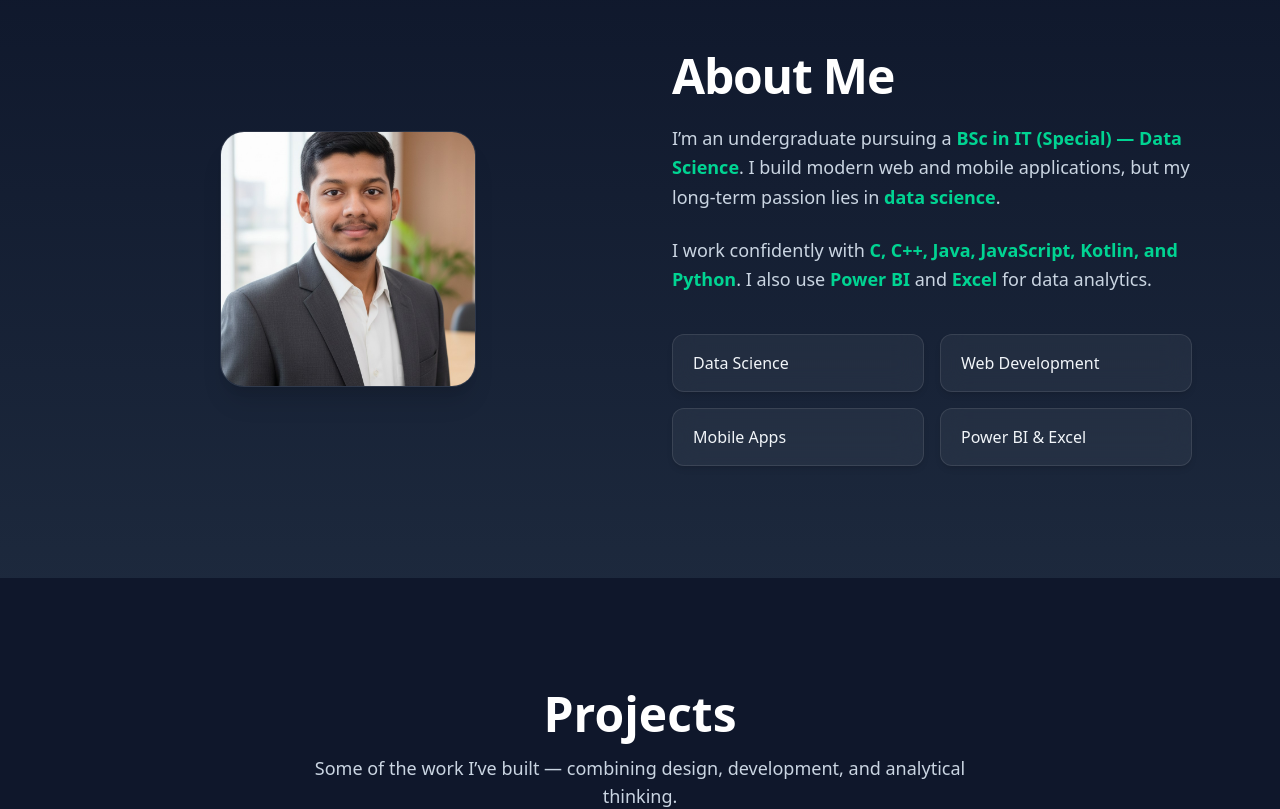
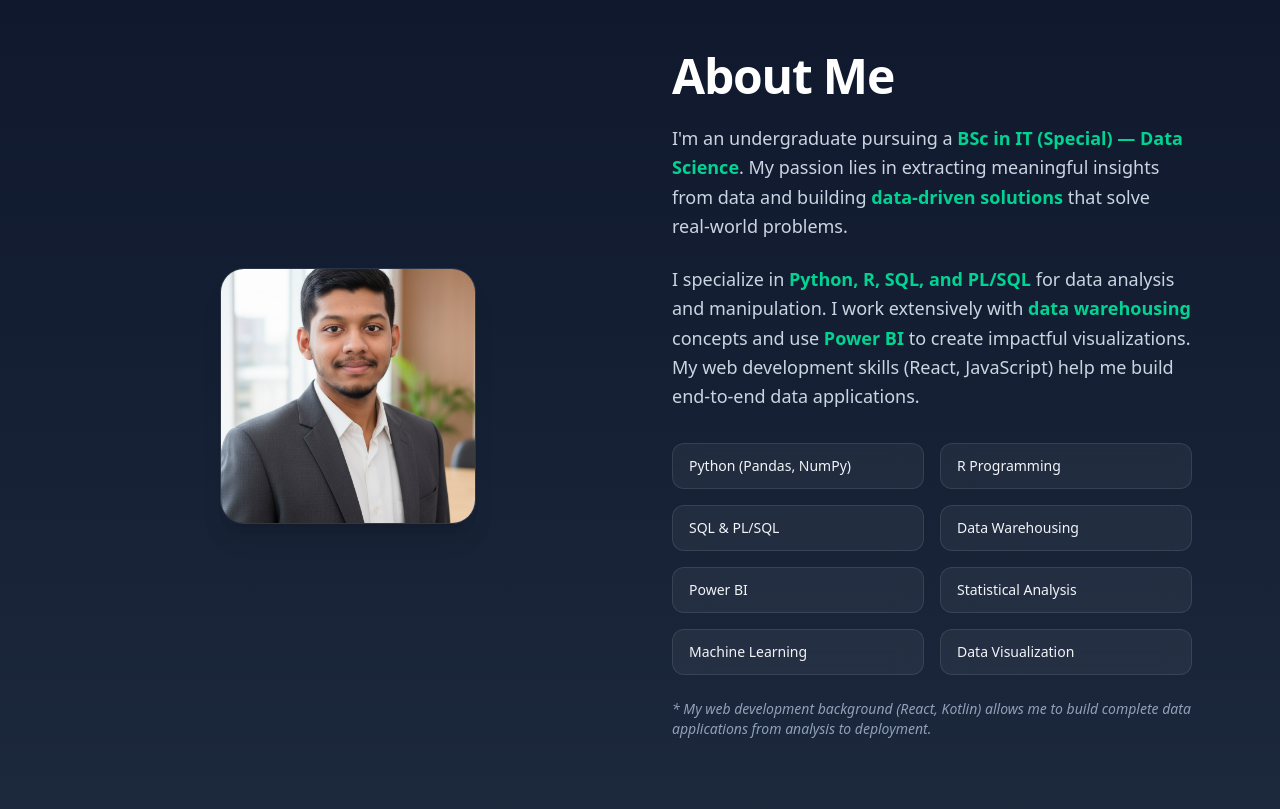
Before and after one commit to matheeshagit/portfolio, a React (Vite) app: page / in a window 1280 px wide. Shown: the part 860-1669 px from the top of the page. Built offline with nearby package versions, Linux system fonts and the light colour scheme.

Commit message:
Update the about section

```diff
--- a/src/components/About.jsx
+++ b/src/components/About.jsx
@@ -57,42 +57,53 @@ export default function About() {
           </h2>
 
           <p className="text-lg leading-relaxed mb-6 text-slate-300">
-        I’m an undergraduate pursuing a
+            I'm an undergraduate pursuing a
             <span className="font-semibold text-emerald-400"> BSc in IT (Special) — Data Science</span>.
-        I build modern web and mobile applications, but my long-term passion lies in
-        <span className="font-semibold text-emerald-400"> data science</span>.
+            My passion lies in extracting meaningful insights from data and building
+            <span className="font-semibold text-emerald-400"> data-driven solutions</span> that solve real-world problems.
           </p>
 
           <p className="text-lg leading-relaxed mb-6 text-slate-300">
-        I work confidently with
-        <span className="font-semibold text-emerald-400"> C, C++, Java, JavaScript, Kotlin, and Python</span>.
-        I also use
-        <span className="font-semibold text-emerald-400"> Power BI</span> and
-        <span className="font-semibold text-emerald-400"> Excel</span> for data analytics.
+            I specialize in
+            <span className="font-semibold text-emerald-400"> Python, R, SQL, and PL/SQL</span> for data analysis and manipulation.
+            I work extensively with
+            <span className="font-semibold text-emerald-400"> data warehousing</span> concepts and use
+            <span className="font-semibold text-emerald-400"> Power BI</span> to create impactful visualizations.
+            My web development skills (React, JavaScript) help me build end-to-end data applications.
           </p>
 
-      {/* Skills */}
+          {/* Technical Skills - Data Science Focus */}
           <motion.div
-        className="grid grid-cols-2 gap-4 mt-10"
+            className="grid grid-cols-2 gap-4 mt-8"
             variants={container}
           >
-        {["Data Science", "Web Development", "Mobile Apps", "Power BI & Excel"].map(
-          (skill, i) => (
+            {[
+              "Python (Pandas, NumPy)",
+              "R Programming",
+              "SQL & PL/SQL",
+              "Data Warehousing",
+              "Power BI",
+              "Statistical Analysis",
+              "Machine Learning",
+              "Data Visualization"
+            ].map((skill, i) => (
               <motion.div
                 key={i}
-              className="px-5 py-4 bg-white/5 backdrop-blur-md shadow-md
-              rounded-xl border border-white/10
+                className="px-4 py-3 bg-white/5 backdrop-blur-md rounded-xl border border-white/10
                 hover:-translate-y-1 hover:shadow-xl transition-all duration-300"
                 variants={fadeUp}
               >
-              <p className="font-medium text-slate-100">{skill}</p>
+                <p className="font-medium text-slate-100 text-sm">{skill}</p>
               </motion.div>
-          )
-        )}
+            ))}
           </motion.div>
+
+          {/* Optional: Add a small note about web dev being complementary */}
+          <p className="text-sm text-slate-400 mt-6 italic">
+            * My web development background (React, Kotlin) allows me to build complete data applications from analysis to deployment.
+          </p>
         </motion.div>
       </motion.div>
     </section>
-
   );
 }
```
Lines whose indentation alone changed are shown as unchanged.
